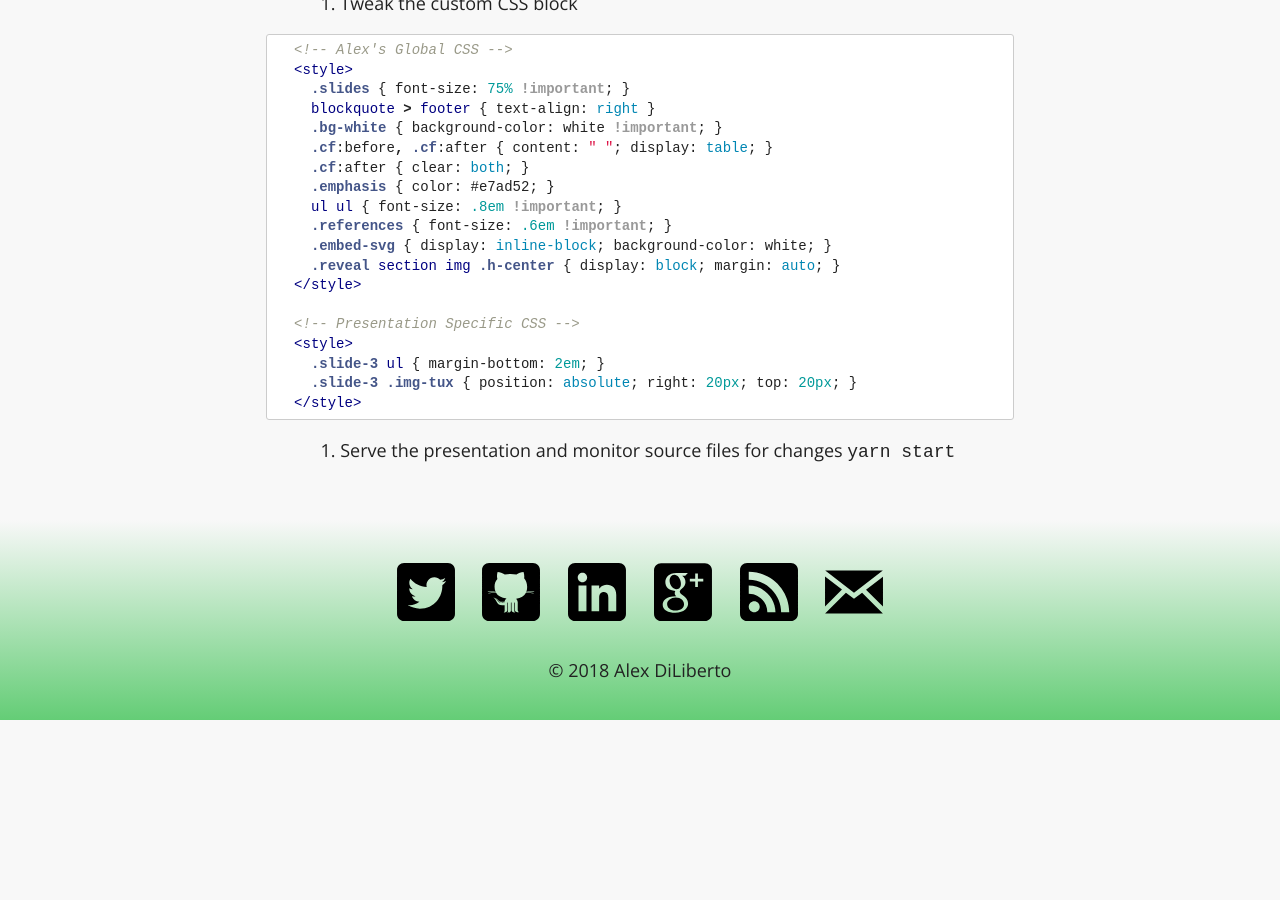
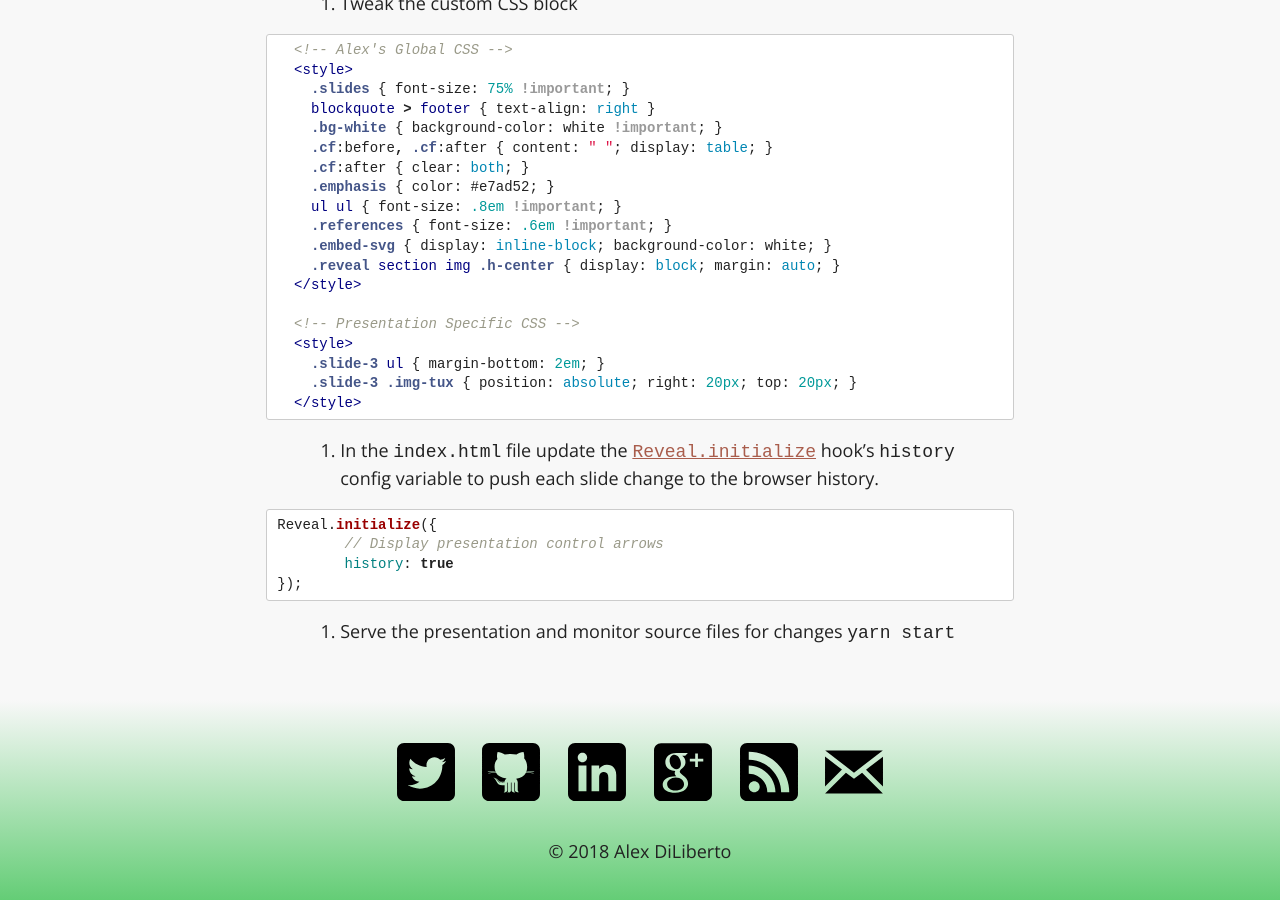
Before and after one commit to alexdiliberto/alexdiliberto.github.io, a Jekyll site: the page built from talks/README.md, in a window 1280 px wide and 900 px high, scrolled down 758 px. Built offline with Jekyll 4.4.1, drawn with Linux system fonts in a browser that asks for light colours; our own code applies the rules of GitHub Pages for plain Markdown files; comment, search, counter and statistics services are not loaded; before the commit the page ends 1478 px from its top, so only the background shows below that.

Commit message:
Update reveal.js default config to update url history

````diff
--- a/sw.js
+++ b/sw.js
@@ -2,7 +2,7 @@
 layout: null
 ---
 
-var CACHE_NAME = 'alexdiliberto-cache-v7';
+var CACHE_NAME = 'alexdiliberto-cache-v8';
 var urlsToCache = [];
 
 // Cache posts
--- a/talks/README.md
+++ b/talks/README.md
@@ -45,4 +45,13 @@ https://github.com/hakimel/reveal.js#installation
   </style>
 ```
 
-6. Serve the presentation and monitor source files for changes `yarn start`
+6. In the `index.html` file update the [`Reveal.initialize`](https://github.com/hakimel/reveal.js#configuration) hook's `history` config variable to push each slide change to the browser history.
+
+```js
+Reveal.initialize({
+	// Display presentation control arrows
+	history: true
+});
+```
+
+7. Serve the presentation and monitor source files for changes `yarn start`
--- a/talks/all-things-git/index.html
+++ b/talks/all-things-git/index.html
@@ -737,6 +737,7 @@
 			// - https://github.com/hakimel/reveal.js#configuration
 			// - https://github.com/hakimel/reveal.js#dependencies
 			Reveal.initialize({
+				history: true,
 				dependencies: [
 					{ src: 'plugin/markdown/marked.js' },
 					{ src: 'plugin/markdown/markdown.js' },
--- a/talks/extending-ember-with-analytics/index.html
+++ b/talks/extending-ember-with-analytics/index.html
@@ -489,6 +489,7 @@
 			// - https://github.com/hakimel/reveal.js#configuration
 			// - https://github.com/hakimel/reveal.js#dependencies
 			Reveal.initialize({
+        history: true,
 				dependencies: [
 					{ src: 'plugin/markdown/marked.js' },
 					{ src: 'plugin/markdown/markdown.js' },
````
